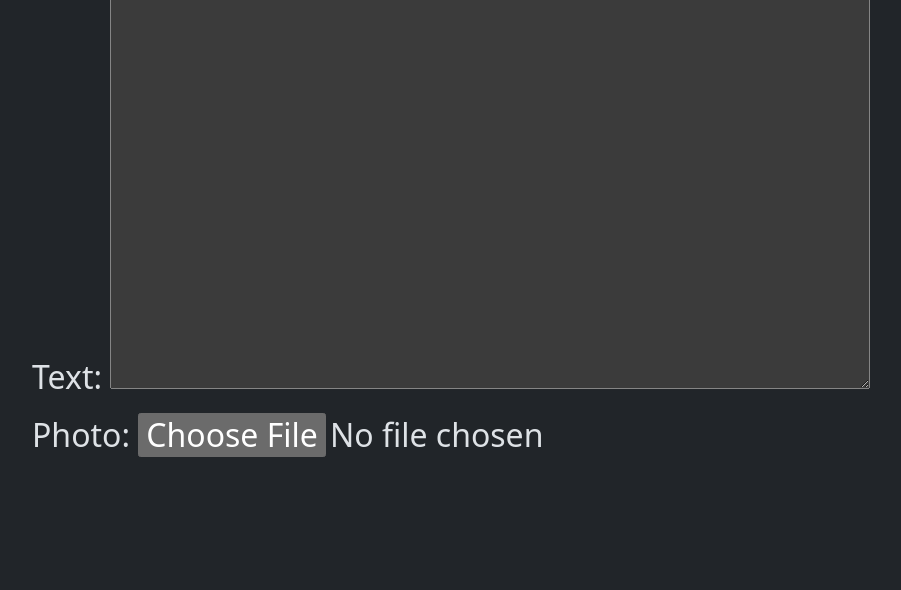
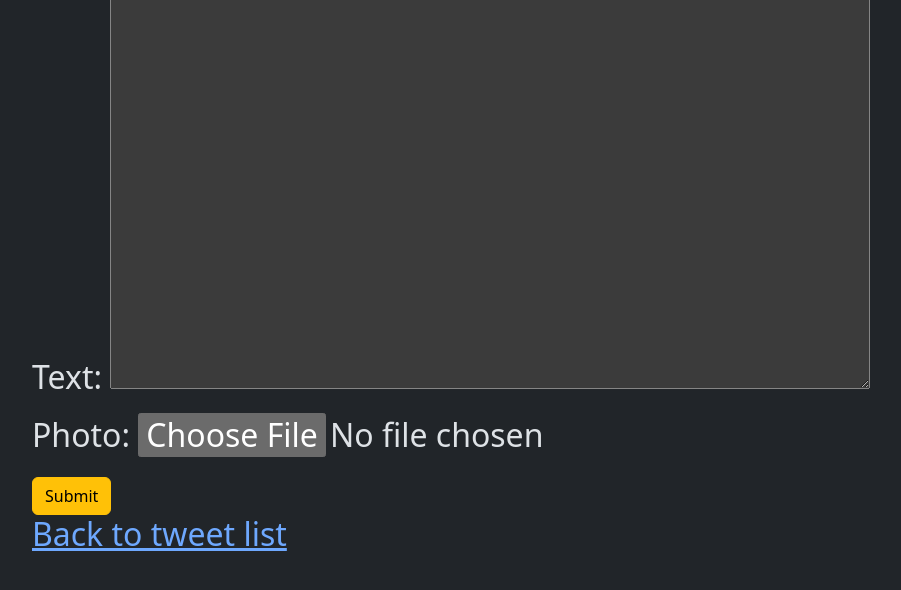
Before and after one commit to Puneetbisarwal/chaiheadq, a Django app: page /tweet/create/ in a window 1280 px wide. Shown: the part 175-765 px from the top of the page, without its empty margins (50-951 px from the left). Run offline with Django 5.2, Linux system fonts and the light colour scheme.

Commit message:
Updated tweet_form.html file and addded Submit button and url.

```diff
--- a/tweet/templates/tweet_form.html
+++ b/tweet/templates/tweet_form.html
@@ -16,7 +16,10 @@ Chai aur tweet
     {% endif %}
     <form method="post" enctype="multipart/form-data" class="form">
         {{ form.as_p }}
+        <button class="btn btn-warning" type="submit"> Submit
+        </button>
     </form>
+    <a href="{% url 'tweet_list' %}"> Back to tweet list</a>
 </h2>
 
 {% endblock %}
```
